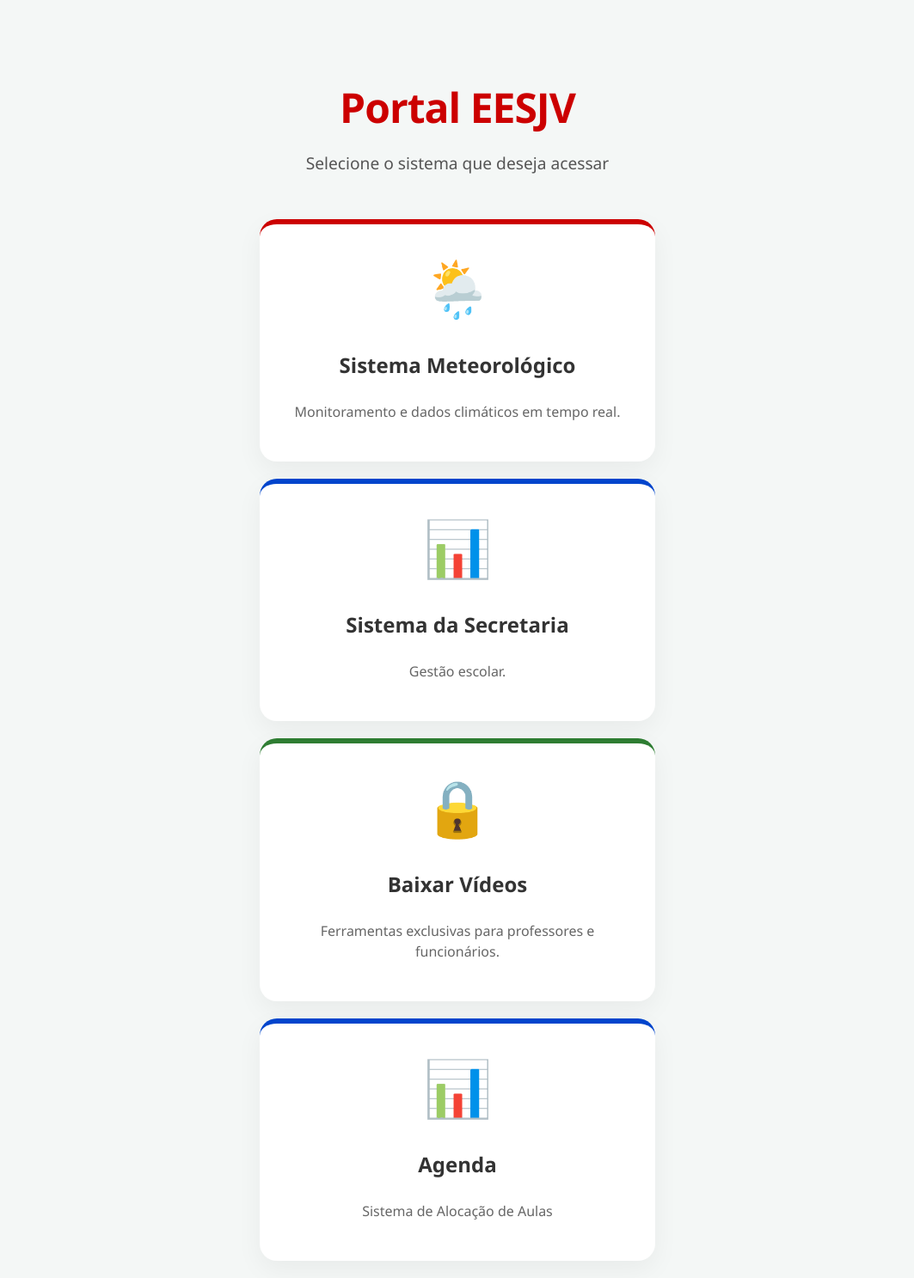
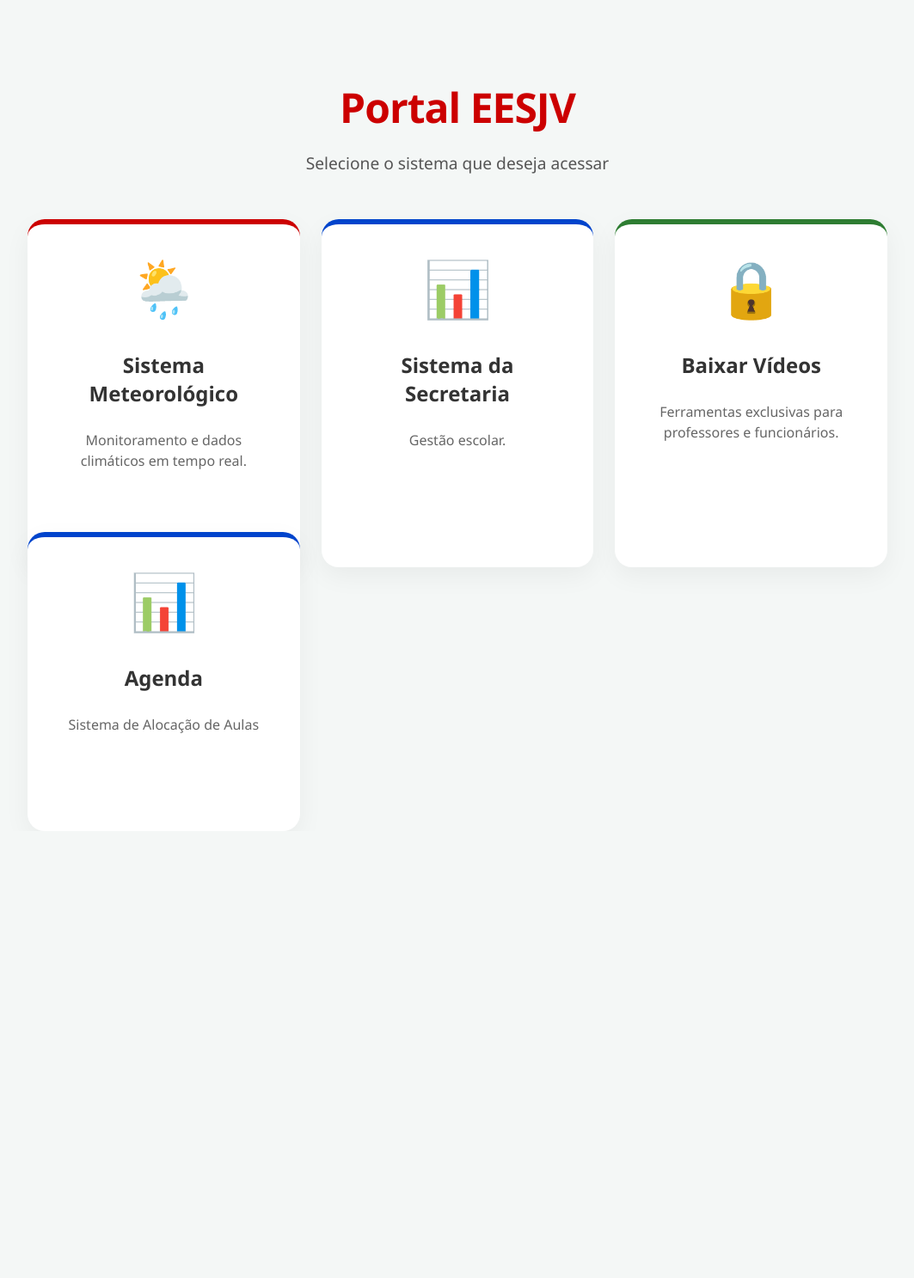
Before and after one commit to rodrigoraa/ProjetoProfessores, a Flask app: page / in a window 1280 px wide. Shown: the whole page at 86% size, without its empty margins (108-1171 px from the left). After the commit the page ends 853 px from the top, so only its background shows below. Run offline with Flask 3, Linux system fonts and the light colour scheme; the visitor is signed in with stand-in values (Sample User, id 1).

Commit message:
Atualização Tela Inicial

```diff
--- a/baixar/app/routes/downloader.py
+++ b/baixar/app/routes/downloader.py
@@ -65,7 +65,8 @@
             "progress_hooks": [get_progress_hook(task_id)],
             "quiet": True,
             "no_warnings": True,
-            "ffmpeg_location": "/usr/bin/ffmpeg",  # Adicione esta linha exata
+            "ffmpeg_location": "/usr/bin/ffmpeg",
+            "noplaylist": True,  # ADICIONADO: Garante que apenas 1 vídeo seja processado
         }
 
         if format_type == "mp3":
@@ -107,14 +108,24 @@
 def start_download():
     """Inicia a tarefa em segundo plano e devolve um ID"""
     data = request.json
-    url = data.get("url")
+    url = data.get("url", "")
     format_type = data.get("format", "mp4")
 
     if not url:
         return jsonify({"error": "URL inválida"}), 400
 
+    # BLOQUEIO DE PLAYLIST: Verifica se o link contém indicadores de lista
+    if "playlist" in url.lower() or "&list=" in url.lower():
+        return (
+            jsonify(
+                {
+                    "error": "O download de playlists não é permitido. Por favor, cole o link de um vídeo individual."
+                }
+            ),
+            400,
+        )
+
     task_id = str(uuid.uuid4())[:8]
-    # Inicia a thread para não bloquear a resposta
     threading.Thread(target=process_download, args=(task_id, url, format_type)).start()
 
     return jsonify({"task_id": task_id})
--- a/baixar/app/static/css/index.css
+++ b/baixar/app/static/css/index.css
@@ -41,16 +41,19 @@
 
 /* Grid de Sistemas */
 .systems-grid {
-    display: flex;           /* Mudamos de grid para flex */
-    flex-direction: column;  /* Alinha os itens em coluna (um embaixo do outro) */
-    align-items: center;     /* Centraliza os botões horizontalmente */
-    gap: 20px;               /* Espaçamento entre os botões */
+    display: grid;
+    /* Cria colunas de no mínimo 280px que se ajustam sozinhas ao espaço da tela */
+    grid-template-columns: repeat(auto-fit, minmax(280px, 1fr));
+    gap: 25px;
     margin-top: 30px;
+    width: 100%;
+    max-width: 1200px; /* Aumentamos a largura máxima para caber mais cards lado a lado */
+    margin-left: auto;
+    margin-right: auto;
 }
 
 .card {
-    width: 100%;
-    max-width: 400px;
+    width: auto; /* Deixe o Grid controlar a largura */
     background: var(--white);
     padding: 30px;
     border-radius: 20px;
@@ -62,6 +65,7 @@
     display: flex;
     flex-direction: column;
     align-items: center;
+    height: 100%; /* Garante que todos os cards tenham a mesma altura na linha */
 }
 
 .card:hover {
--- a/baixar/app/templates/index.html
+++ b/baixar/app/templates/index.html
@@ -37,7 +37,7 @@
         </a>
 
         <a href="http://agenda.eesjv.com.br" class="card alt">
-          <div class="icon">📊</div>
+          <span class="icon">📊</span>
           <h3>Agenda</h3>
           <p>Sistema de Alocação de Aulas</p>
         </a>
```
